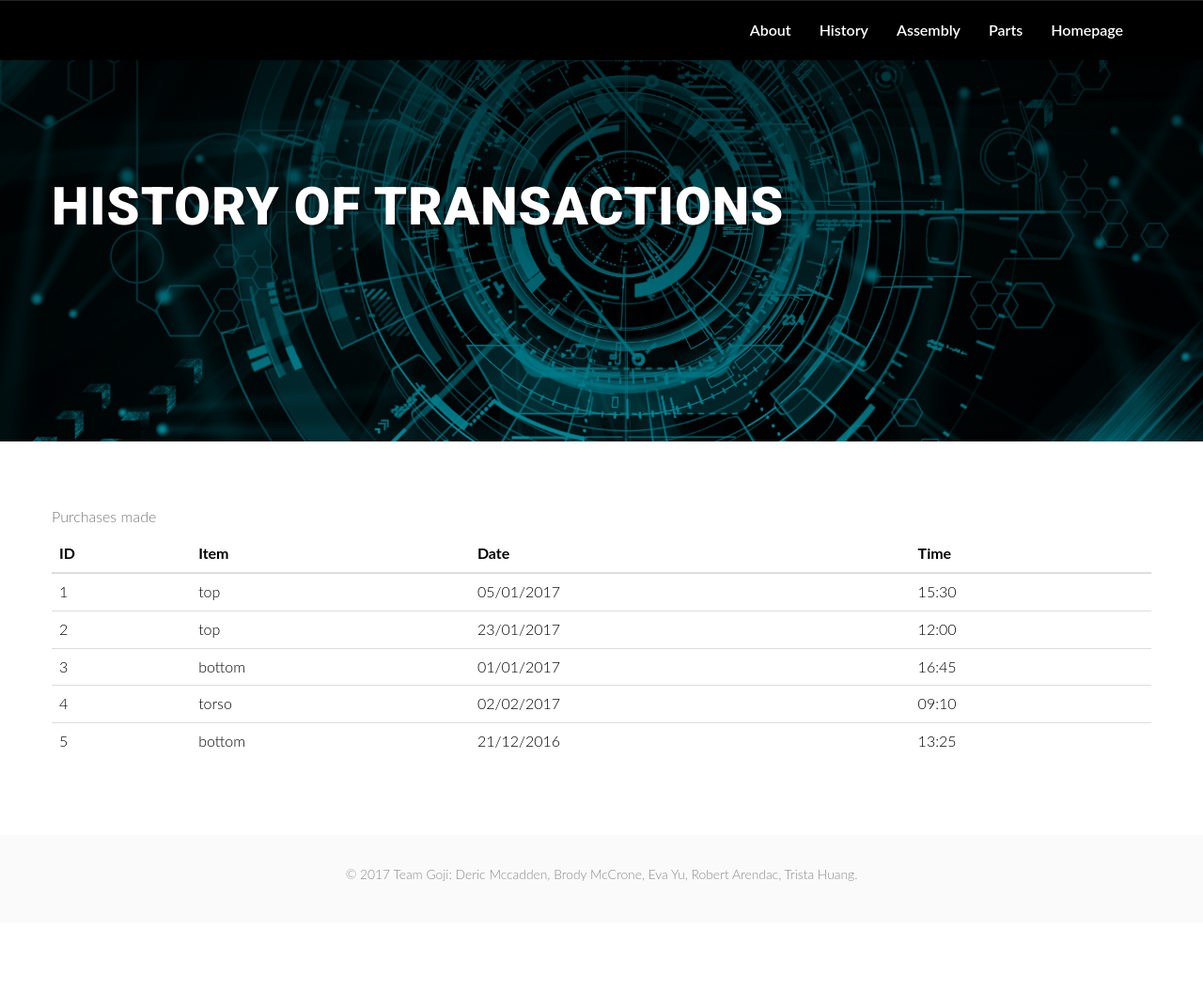
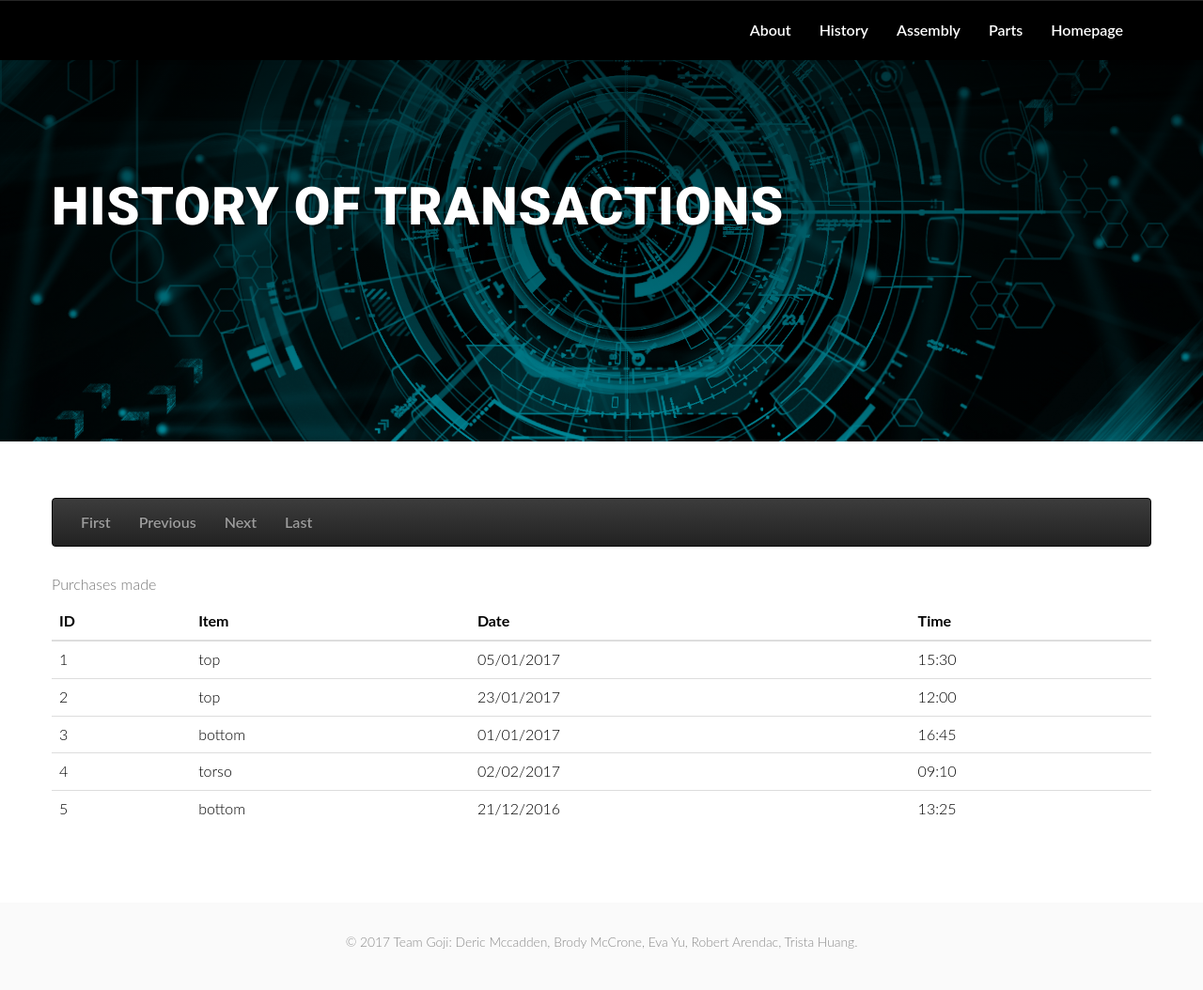
Before and after one commit to COMP4711-GOJI/COMP4711_ASN01, a CodeIgniter app: page /database/index.php/history/index in a window 1280 px wide. Shown: the whole page at 94% size. Before the commit the page ends 938 px from the top, so only its background shows below. Run offline with CodeIgniter, Linux system fonts and the light colour scheme; some libraries are stand-ins or nearby versions.

Commit message:
Navbar implemented
Signed-off-by: Robert Arendac <robertarendac@gmail.com>

```diff
--- a/application/controllers/History.php
+++ b/application/controllers/History.php
@@ -24,42 +24,6 @@ class History extends Application
 	public function index()
 	{
 		$this->page(1);
-		/*
-		// this is the view we want shown
-		$this->data['pagebody'] = 'history';
-
-		// Builds the list of purchases to be displayed
-		$p_source = $this->transactions->allPurchase();
-		$purchases = array();
-		foreach ($p_source as $record)
-		{
-			$purchases[] = array('p_id' => $record['p_id'], 'item' => $record['item'], 'p_date' => $record['date'], 'p_time' => $record['time']);
-		}
-
-		// Builds the list of assemblies to be displayed
-		$a_source = $this->transactions->allAssembly();
-		$assemblies = array();
-		foreach ($a_source as $record)
-		{
-			$assemblies[] = array('a_id' => $record['id'], 'action' => $record['action'], 'piece_id' => $record['pieceid'], 'a_date' => $record['date'], 'a_time' => $record['time']);
-		}
-
-		// Builds the list of shipments to be displayed
-		$s_source = $this->transactions->allShipment();
-		$shipments = array();
-		foreach ($s_source as $record)
-		{
-			$shipments[] = array('s_id' => $record['id'], 'office' => $record['office'], 's_date' => $record['date'], 's_time' => $record['time']);
-		}
-
-
-
-		$this->data['p_data'] = $purchases;
-		$this->data['a_data'] = $assemblies;
-		$this->data['s_data'] = $shipments;
-
-		$this->render();
-		*/
 	}
 
 	// Show a single page of todo items
@@ -96,12 +60,14 @@ class History extends Application
 	        }
 	        if ($count >= $this->items_per_page) break;
 	    }
+
+	    $this->data['pagination'] = $this->pagenav($num);
 	    $this->show_page($histories);
 	}
 
 	private function pagenav($num)
 	{
-	    $lastpage = ceil($this->transactions->size() / $this->items_per_page);
+	    $lastpage = ceil(count($this->transactions->allPurchase()) / $this->items_per_page);
 
 	    $parms = array(
 	        'first' => 1,
--- a/application/views/history.php
+++ b/application/views/history.php
@@ -1,4 +1,4 @@
-<div>
+{pagination}
 <table class="table">
     <caption>Purchases made</caption>
 	<thead>
@@ -11,4 +11,3 @@
         {p_data}
 	</tbody>
 </table>
-</div>
--- a/application/views/itemnav.php
+++ b/application/views/itemnav.php
@@ -1,6 +1,10 @@
-<ul class="nav nav-pills">
-        <li><a href="/mtce/page/{first}">First</a></li>
-        <li><a href="/mtce/page/{previous}">Previous</a></li>
-        <li><a href="/mtce/page/{next}">Next</a></li>
-        <li><a href="/mtce/page/{last}">Last</a></li>
-</ul>
+<nav class="navbar navbar-inverse">
+	<div class="container-fluid">
+    	<ul class="nav navbar-nav">
+      		<li><a href="/history/page/{first}">First</a></li>
+		    <li><a href="/history/page/{previous}">Previous</a></li>
+		    <li><a href="/history/page/{next}">Next</a></li>
+		    <li><a href="/history/page/{last}">Last</a></li>
+   		</ul>
+  	</div>
+</nav>
```
Lines whose indentation alone changed are shown as unchanged.
